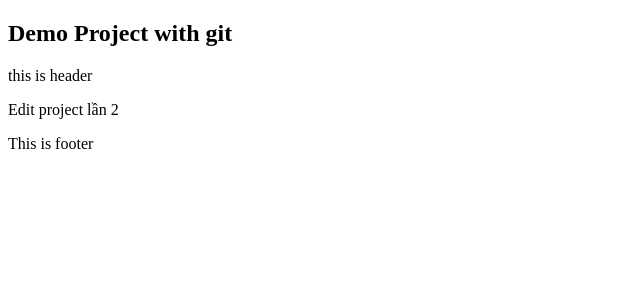
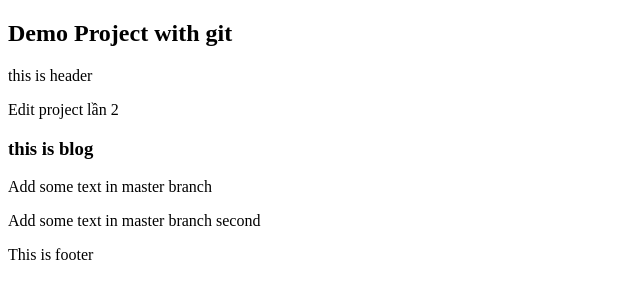
Before and after one commit to thaole3005/demo-git, a plain HTML site: page index.html in a window 1280 px wide. Shown: the whole page, without its empty margins (0-640 px from the left). Drawn offline with Linux system fonts and the light colour scheme.

Commit message:
create branch carousel and add blog

```diff
--- a/index.html
+++ b/index.html
@@ -13,6 +13,13 @@
     <div class="content">
         <p>Edit project lần 2</p>
 
+        <div class="blog">
+            <h3>this is blog</h3>
+        </div>
+
+        <p>Add some text in master branch</p>
+        <p>Add some text in master branch second</p>
+
     </div>
 
     <footer>
```
